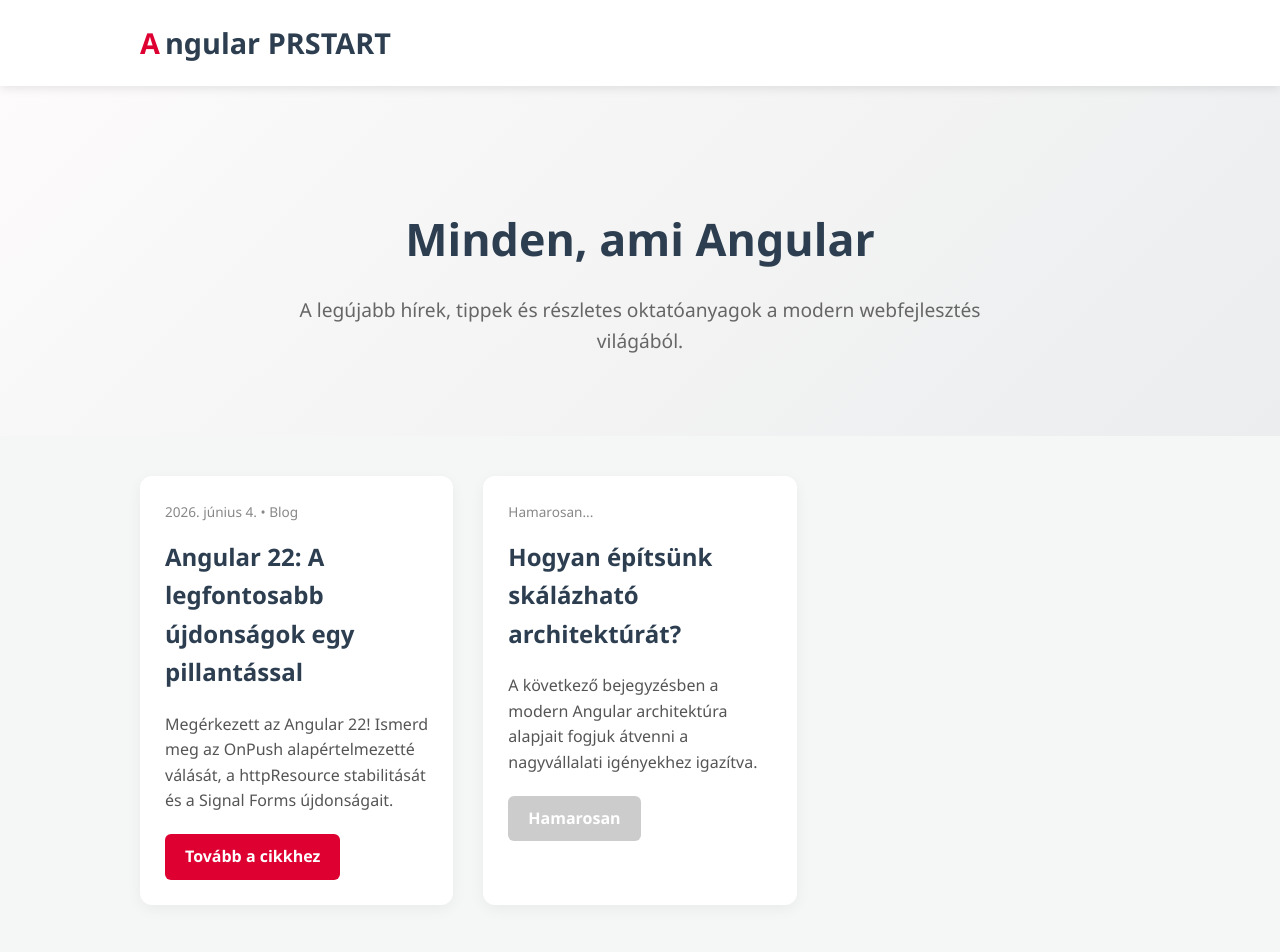
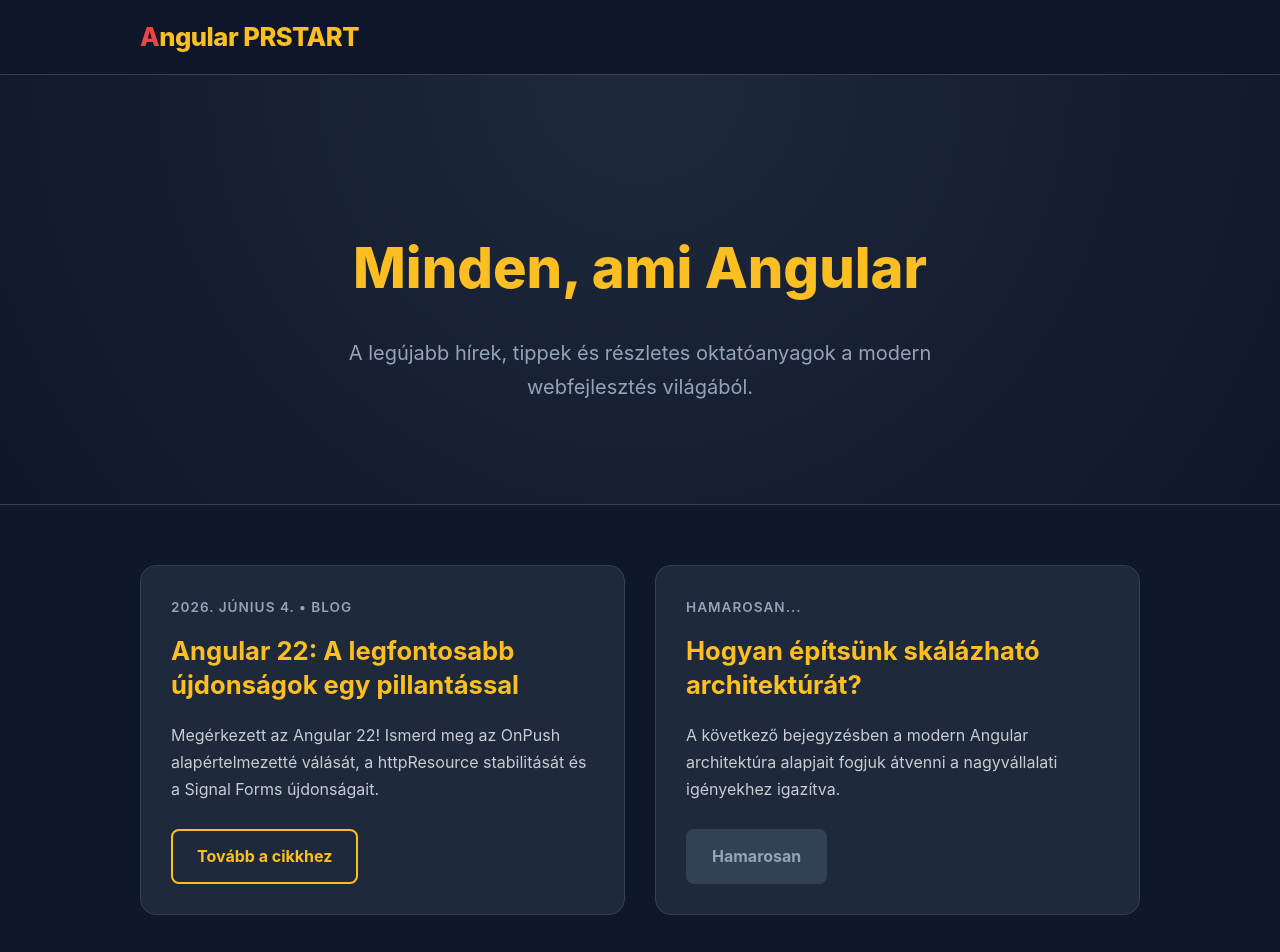
Before and after one commit to Alphaws/angular_prstart_hu, a plain HTML site: page index.html in a window 1280 px wide. Shown: the top 952 px of the page. Drawn offline with Linux system fonts and the light colour scheme.

Commit message:
Fix Hamarosan button visibility and dark theme styles

```diff
--- a/css/style.css
+++ b/css/style.css
@@ -1,20 +1,19 @@
 :root {
-    --primary-color: #2c3e50;
-    --secondary-color: #34495e;
-    --accent-color: #dd0031; /* Angular red */
-    --text-color: #333;
-    --bg-color: #f4f7f6;
-    --card-bg: #ffffff;
-    --header-bg: #ffffff;
-    --footer-bg: #2c3e50;
-    --link-color: #dd0031;
+    --primary-bg: #0f172a;    /* Deep dark blue-black */
+    --secondary-bg: #1e293b;  /* Lighter dark for cards */
+    --accent-gold: #fbbf24;   /* Yellowish/Golden text */
+    --text-main: #f1f5f9;     /* Off-white for main text */
+    --text-muted: #94a3b8;    /* Muted gray for meta info */
+    --angular-red: #ef4444;   /* For small accents/logo */
+    --nav-bg: rgba(15, 23, 42, 0.9);
+    --border-color: #334155;
 }
 
 body {
-    font-family: 'Segoe UI', Roboto, Helvetica, Arial, sans-serif;
-    background-color: var(--bg-color);
-    color: var(--text-color);
-    line-height: 1.6;
+    font-family: 'Inter', 'Segoe UI', Roboto, sans-serif;
+    background-color: var(--primary-bg);
+    color: var(--text-main);
+    line-height: 1.7;
     margin: 0;
     padding: 0;
 }
@@ -26,152 +25,175 @@
 }
 
 header {
-    background-color: var(--header-bg);
-    box-shadow: 0 2px 10px rgba(0,0,0,0.1);
-    padding: 20px 0;
+    background-color: var(--nav-bg);
+    backdrop-filter: blur(10px);
+    border-bottom: 1px solid var(--border-color);
+    padding: 15px 0;
     position: sticky;
     top: 0;
     z-index: 1000;
 }
 
 header .logo {
-    font-size: 1.8em;
-    font-weight: bold;
-    color: var(--primary-color);
+    font-size: 1.6em;
+    font-weight: 800;
+    color: var(--accent-gold);
     text-decoration: none;
-    display: flex;
-    align-items: center;
+    letter-spacing: -0.5px;
 }
 
 header .logo span {
-    color: var(--accent-color);
-    margin-right: 5px;
-}
-
-nav {
-    display: flex;
-    justify-content: space-between;
-    align-items: center;
+    color: var(--angular-red);
 }
 
 .hero {
-    padding: 80px 0;
+    padding: 100px 0;
     text-align: center;
-    background: linear-gradient(135deg, #fdfbfb 0%, #ebedee 100%);
-    margin-bottom: 40px;
+    background: radial-gradient(circle at top, #1e293b 0%, #0f172a 100%);
+    border-bottom: 1px solid var(--border-color);
 }
 
 .hero h1 {
-    font-size: 2.8em;
+    font-size: 3.5em;
     margin-bottom: 20px;
-    color: var(--primary-color);
+    color: var(--accent-gold);
+    font-weight: 800;
 }
 
 .hero p {
-    font-size: 1.2em;
-    color: #666;
-    max-width: 700px;
+    font-size: 1.25em;
+    color: var(--text-muted);
+    max-width: 650px;
     margin: 0 auto;
 }
 
 .post-grid {
     display: grid;
-    grid-template-columns: repeat(auto-fill, minmax(300px, 1fr));
+    grid-template-columns: repeat(auto-fill, minmax(320px, 1fr));
     gap: 30px;
-    margin-bottom: 60px;
+    margin: 60px 0;
 }
 
 .post-card {
-    background: var(--card-bg);
-    border-radius: 12px;
+    background: var(--secondary-bg);
+    border-radius: 16px;
+    border: 1px solid var(--border-color);
     overflow: hidden;
-    box-shadow: 0 4px 15px rgba(0,0,0,0.05);
-    transition: transform 0.3s ease, box-shadow 0.3s ease;
+    transition: all 0.3s cubic-bezier(0.4, 0, 0.2, 1);
 }
 
 .post-card:hover {
-    transform: translateY(-5px);
-    box-shadow: 0 10px 25px rgba(0,0,0,0.1);
+    transform: translateY(-8px);
+    border-color: var(--accent-gold);
+    box-shadow: 0 20px 40px rgba(0,0,0,0.4);
 }
 
 .post-card .content {
-    padding: 25px;
+    padding: 30px;
 }
 
 .post-card h2 {
     margin-top: 0;
-    font-size: 1.5em;
-    color: var(--primary-color);
+    font-size: 1.6em;
+    color: var(--accent-gold);
+    line-height: 1.3;
 }
 
 .post-card .meta {
     font-size: 0.85em;
-    color: #888;
+    text-transform: uppercase;
+    letter-spacing: 1px;
+    color: var(--text-muted);
     margin-bottom: 15px;
+    font-weight: 600;
 }
 
 .post-card p {
-    color: #555;
-    margin-bottom: 20px;
+    color: var(--text-main);
+    opacity: 0.8;
+    margin-bottom: 25px;
 }
 
 .btn-read {
     display: inline-block;
-    padding: 10px 20px;
-    background-color: var(--accent-color);
-    color: white;
+    padding: 12px 24px;
+    background-color: transparent;
+    color: var(--accent-gold);
+    border: 2px solid var(--accent-gold);
     text-decoration: none;
-    border-radius: 6px;
-    font-weight: bold;
-    transition: background-color 0.2s;
+    border-radius: 8px;
+    font-weight: 700;
+    transition: all 0.2s;
 }
 
 .btn-read:hover {
-    background-color: #b30027;
-}
-
-footer {
-    background-color: var(--footer-bg);
-    color: white;
-    padding: 40px 0;
-    text-align: center;
-    margin-top: 60px;
+    background-color: var(--accent-gold);
+    color: var(--primary-bg);
 }
 
 .post-content {
-    background: white;
-    padding: 40px;
-    border-radius: 12px;
-    box-shadow: 0 4px 15px rgba(0,0,0,0.05);
-    margin-top: -40px;
+    background: var(--secondary-bg);
+    padding: 50px;
+    border-radius: 20px;
+    border: 1px solid var(--border-color);
+    margin-top: -60px;
     position: relative;
     z-index: 10;
 }
 
 .post-content h1 {
-    font-size: 2.5em;
-    color: var(--primary-color);
+    font-size: 2.8em;
+    color: var(--accent-gold);
+    margin-bottom: 30px;
 }
 
 .post-content h3 {
-    margin-top: 30px;
-    color: var(--secondary-color);
-    border-left: 4px solid var(--accent-color);
-    padding-left: 15px;
+    margin-top: 40px;
+    font-size: 1.5em;
+    color: var(--accent-gold);
+    padding-bottom: 10px;
+    border-bottom: 1px solid var(--border-color);
+}
+
+.post-content p {
+    margin-bottom: 20px;
+}
+
+.post-content ul, .post-content ol {
+    margin-bottom: 30px;
+    padding-left: 20px;
+}
+
+.post-content li {
+    margin-bottom: 10px;
+}
+
+.post-content strong {
+    color: var(--accent-gold);
 }
 
 code {
-    background-color: #f8f9fa;
-    padding: 2px 6px;
-    border-radius: 4px;
-    font-family: 'Courier New', Courier, monospace;
-    color: #e83e8c;
+    background-color: rgba(251, 191, 36, 0.1);
+    padding: 3px 8px;
+    border-radius: 6px;
+    font-family: 'JetBrains Mono', monospace;
+    color: var(--accent-gold);
 }
 
 pre {
-    background-color: #282c34;
-    color: #abb2bf;
-    padding: 20px;
-    border-radius: 8px;
+    background-color: #000;
+    border: 1px solid var(--border-color);
+    color: #e2e8f0;
+    padding: 25px;
+    border-radius: 12px;
     overflow-x: auto;
+    margin: 30px 0;
 }
+
+footer {
+    background-color: #020617;
+    border-top: 1px solid var(--border-color);
+    color: var(--text-muted);
+    padding: 60px 0;
+    text-align: center;
+}
--- a/index.html
+++ b/index.html
@@ -44,7 +44,7 @@
                 <div class="meta">Hamarosan...</div>
                 <h2>Hogyan építsünk skálázható architektúrát?</h2>
                 <p>A következő bejegyzésben a modern Angular architektúra alapjait fogjuk átvenni a nagyvállalati igényekhez igazítva.</p>
-                <a href="#" class="btn-read" style="background-color: #ccc; cursor: default;">Hamarosan</a>
+                <a href="#" class="btn-read" style="background-color: #334155; border-color: #334155; color: #94a3b8; cursor: default;">Hamarosan</a>
             </div>
         </article>
     </div>
```
